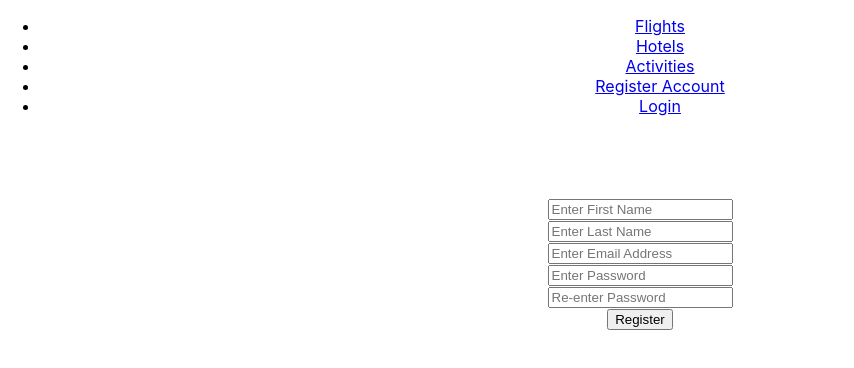
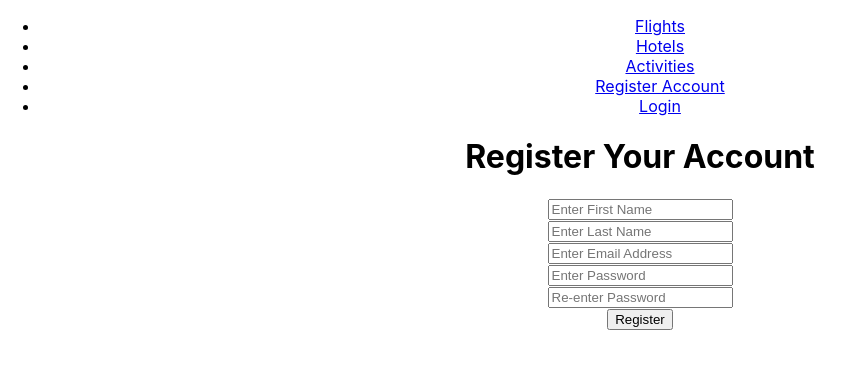
Before and after one commit to HussamK28/AI-Travel-App, a React (Create React App) app in the folder Frontend/: page /Register in a window 1280 px wide. Shown: the top 368 px of the page, without its empty margins (0-854 px from the left). Built offline with nearby package versions, Linux system fonts and the light colour scheme.

Commit message:
Moved Register.css into new Styles folder

```diff
--- a/Frontend/src/Register.css
+++ /dev/null
@@ -1,3 +0,0 @@
-h1 {
-    color: white;
-}
--- a/Frontend/src/Register.js
+++ b/Frontend/src/Register.js
@@ -1,6 +1,6 @@
 
 import React, { useState } from "react";
-import './Register.css'
+import './Styles/Register.css'
 import axios from "axios";
 const Register = () => {
     const [firstName, setFirstName] = useState("");
--- /dev/null
+++ b/Frontend/src/Styles/Register.css
@@ -0,0 +1,3 @@
+h1 {
+    color: black;
+}
```
